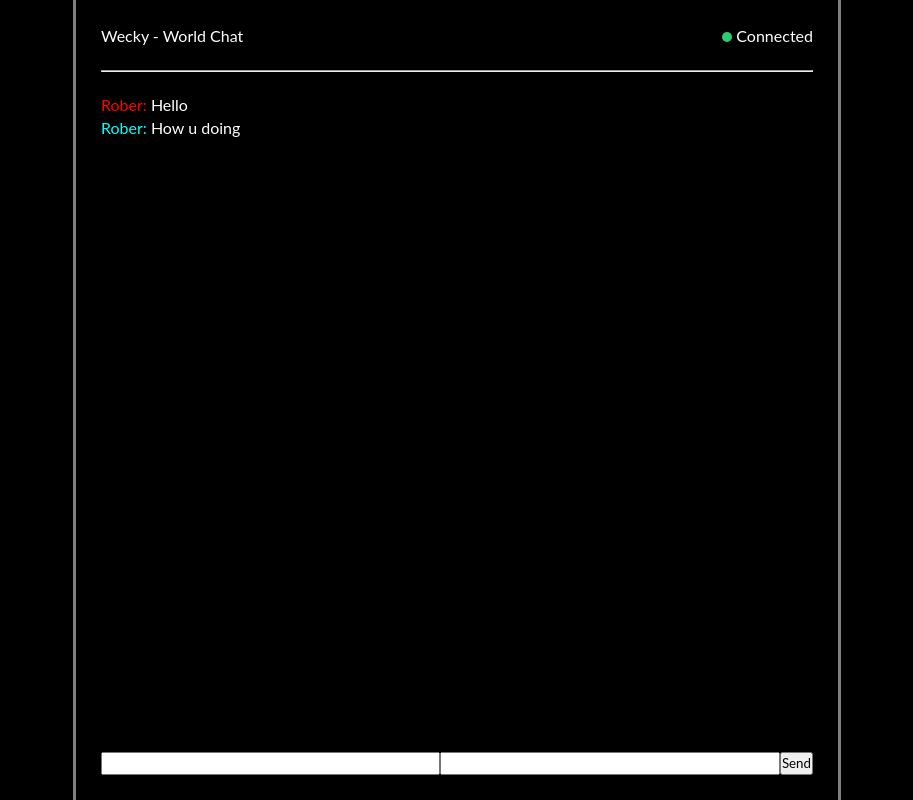
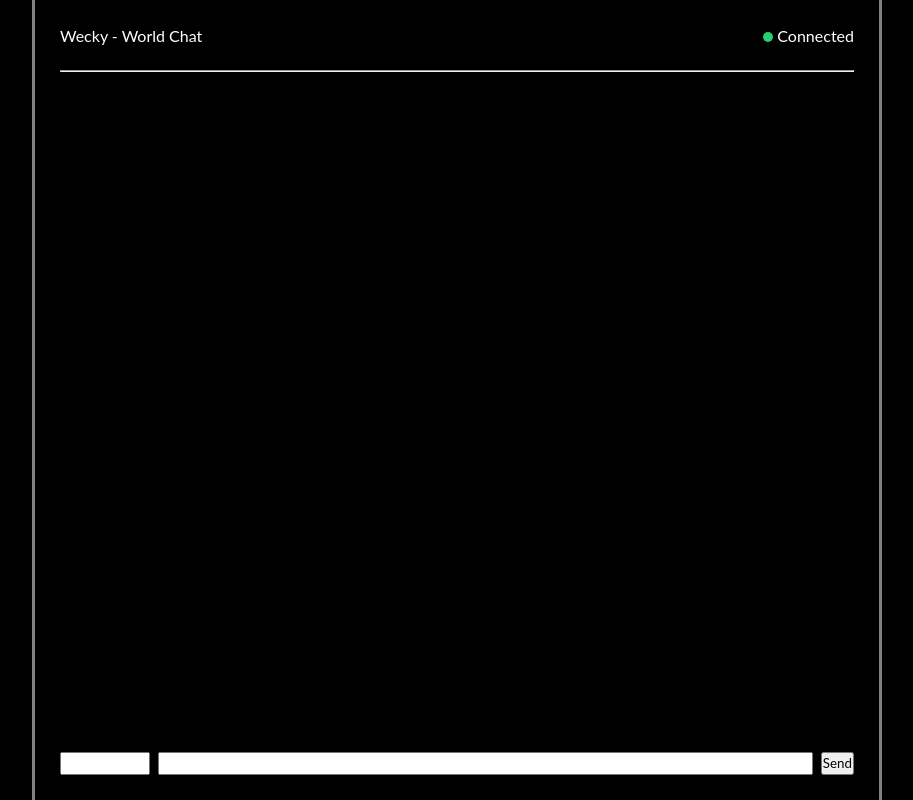
Before and after one commit to rqeeb/wc, a React (Vite) app in the folder client/: page / in a window 1280 px wide. Shown: the whole page, without its empty margins (183-1096 px from the left). Built offline with nearby package versions, Linux system fonts and the light colour scheme.

Commit message:
message/message from

```diff
--- a/client/src/App.css
+++ b/client/src/App.css
@@ -11,13 +11,15 @@
   border-left: 3px solid grey;
   border-right: 3px solid grey;
 
-  width: 60vw;
+  width: 100%;
+  max-width: 850px;
   height: 100vh;
 
   padding: 25px;
 
   display: flex;
   flex-direction: column;
+  overflow-x: hidden;
 }
 
 .from {
@@ -50,12 +52,17 @@
 
 /* message input */
 .messageInput {
-  margin-top: auto;
   display: flex;
-  justify-content: space-between;
+  gap: 8px;
 }
 
-.input {
+#username {
+  width: 90px;
+  flex-shrink: 0;
+  min-width: 0;
+}
+
+#message {
   flex: 1;
-  margin: auto;
+  min-width: 0;
 }
--- a/client/src/App.tsx
+++ b/client/src/App.tsx
@@ -1,9 +1,23 @@
+import { useState } from "react";
 import "./App.css";
 import ChatHeader from "./components/ChatHeader.tsx";
 import MessageInput from "./components/MessageInput.tsx";
 import MessageList from "./components/MessageList.tsx";
+import type { Message } from "./components/types.ts";
 
 function App() {
+  const [messages,setMessages] = useState<Message[]>([]);
+
+  function sendMessage(username:string,text:string){
+    const newMessage:Message = {
+      username,
+      text,
+      timestamp:new Date(),
+    };
+
+    setMessages((prev) => [...prev,newMessage]);
+  }
+
   return (
     <div className="container">
       <div className="box">
@@ -11,8 +25,8 @@ function App() {
         <br />
         <hr />
         <br />
-        <MessageList />
-        <MessageInput />
+        <MessageList messages={messages}/>
+        <MessageInput onSend={sendMessage} />
       </div>
     </div>
   );
--- a/client/src/components/MessageInput.tsx
+++ b/client/src/components/MessageInput.tsx
@@ -1,8 +1,7 @@
-// import React from 'react'
+import React, { useState } from "react";
+import type { MessageInputProps } from "./types";
 
-import React, { useState } from "react";
-
-const MessageInput = () => {
+const MessageInput = ({ onSend }: MessageInputProps) => {
   const [username, setUsername] = useState("");
   const [message, setMessage] = useState("");
 
@@ -14,6 +13,13 @@ const MessageInput = () => {
     setMessage(event.target.value);
   };
 
+  function processInput() {
+    if (!username.trim() || !message.trim()) return;
+
+    onSend(username.trim(), message.trim());
+    setMessage("");
+  }
+
   return (
     <div className="messageInput">
       <input
@@ -22,7 +28,6 @@ const MessageInput = () => {
         onChange={handleUsername}
         name="username"
         type="text"
-        className="input"
       />
       <input
         id="message"
@@ -30,9 +35,8 @@ const MessageInput = () => {
         onChange={handleMessage}
         name="message"
         type="text"
-        className="input"
       />
-      <button>Send</button>
+      <button onClick={processInput}>Send</button>
     </div>
   );
 };
--- a/client/src/components/MessageList.tsx
+++ b/client/src/components/MessageList.tsx
@@ -1,15 +1,14 @@
-// import React from "react";
+import type { MessageListProps } from "./types";
 
-const MessageList = () => {
+const MessageList = ({ messages }: MessageListProps) => {
   return (
     <div className="messageList">
-      <span className="from2">Rober: </span>
-      <span className="chat">Hello </span>
-
-      <br />
-
-      <span className="from">Rober: </span>
-      <span className="chat">How u doing </span>
+      {messages.map((message) => (
+        <div key={message.username}>
+          <span className="from">{message.username}: </span>
+          <span className="chat">{message.text}</span>
+        </div>
+      ))}
     </div>
   );
 };
--- /dev/null
+++ b/client/src/components/types.ts
@@ -0,0 +1,13 @@
+export interface Message {
+  username: string;
+  text: string;
+  timestamp: Date;
+}
+
+export interface MessageListProps {
+  messages: Message[];
+}
+
+export interface MessageInputProps {
+  onSend: (username: string, text: string) => void;
+}
```
Also changed, not shown: 1 other file (tests, documents, lock files or other folders).
